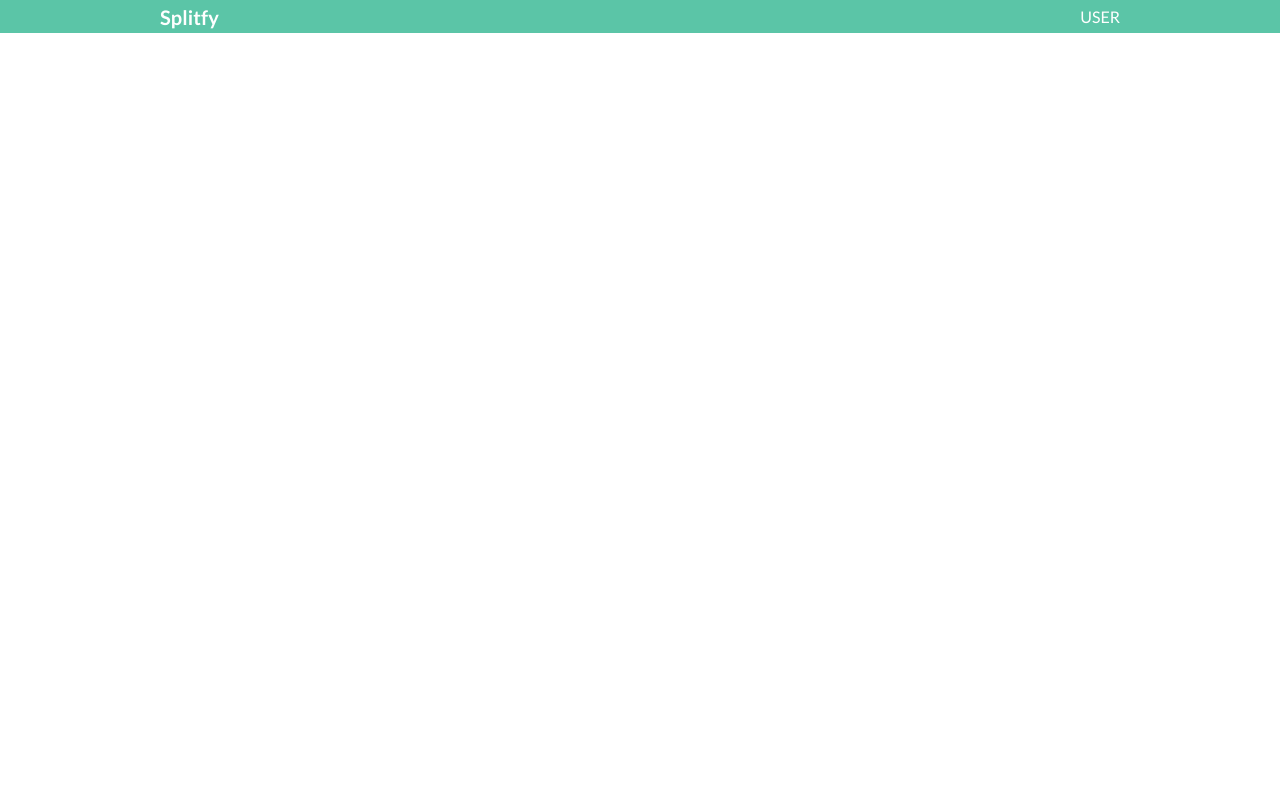
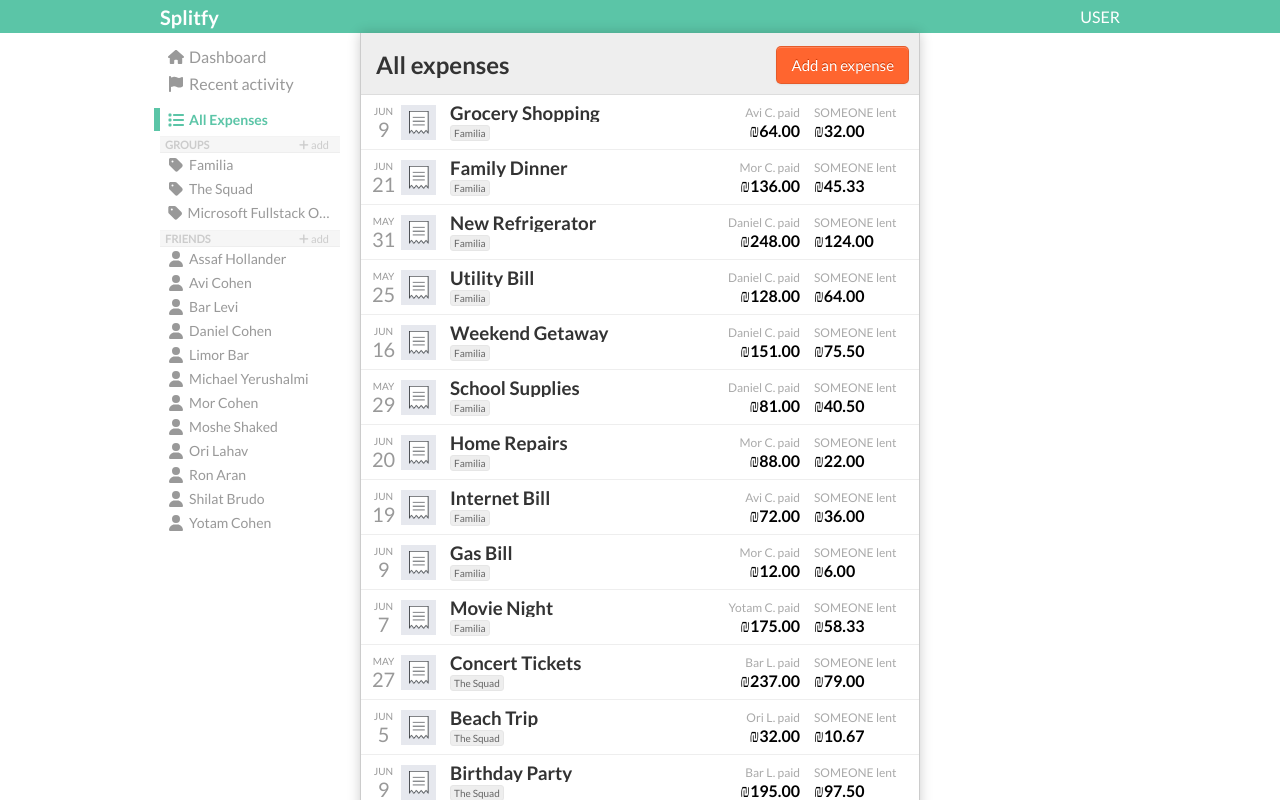
Before and after one commit to RonFelsenfeld/Splitfy-Frontend, a React (Vite) app: page /all in a window 1280 px wide. Before the commit this address had no page. Shown: the top 800 px of the page. Built offline with nearby package versions, Linux system fonts and the light colour scheme.

Commit message:
Add all expenses view

```diff
--- a/src/RootCmp.jsx
+++ b/src/RootCmp.jsx
@@ -7,6 +7,7 @@ import { WorkspaceIndex } from './pages/WorkspaceIndex'
 import { AppHeader } from './components/general/AppHeader'
 import { Dashboard } from './components/dashboard/Dashboard'
 import { ActivityLog } from './components/activity/ActivityLog'
+import { AllExpensesView } from './components/expense/AllExpensesView'
 import { GroupDetails } from './components/group/GroupDetails'
 import { FriendDetails } from './components/friend/FriendDetails'
 import { DynamicModal } from './components/modals/DynamicModal'
@@ -23,6 +24,7 @@ export function App() {
               <Route element={<WorkspaceIndex />} path="/">
                 <Route element={<Dashboard />} path="/dashboard" />
                 <Route element={<ActivityLog />} path="/activity" />
+                <Route element={<AllExpensesView />} path="/all" />
                 <Route element={<GroupDetails />} path="/groups/:groupId/:isAdding?" />
                 <Route element={<FriendDetails />} path="/friends/:friendId" />
               </Route>
--- /dev/null
+++ b/src/assets/style/components/expense/_all-expenses-view.scss
@@ -0,0 +1,3 @@
+.all-expenses-view {
+  @include mainColumnContainer;
+}
--- a/src/assets/style/components/expense/_expense-preview.scss
+++ b/src/assets/style/components/expense/_expense-preview.scss
@@ -12,6 +12,31 @@
 
   padding: em(10px) em(5px);
   border-block-end: 1px solid $expense-border-clr;
+
+  &.with-group {
+    grid-template-areas:
+      'date icon title paid-desc lent-desc'
+      'date icon group paid-amount lent-amount';
+
+    .btn-group {
+      grid-area: group;
+      justify-self: start;
+
+      padding-inline: 3px;
+      border: 1px solid $hovered-list-header-border-bottom-clr;
+      border-radius: 3px;
+      margin-inline-start: 14px;
+      margin-block-start: 1px;
+
+      font-size: em(10px);
+      color: $hovered-font-clr;
+      background-color: $group-header-bg-clr;
+
+      &:hover {
+        background-color: $hovered-list-header-border-bottom-clr;
+      }
+    }
+  }
 
   &:hover {
     background-color: $hovered-expense-bg-clr;
--- a/src/assets/style/main.scss
+++ b/src/assets/style/main.scss
@@ -56,6 +56,7 @@
 // * Expense
 @import 'components/expense/expense-preview';
 @import 'components/expense/expense-details';
+@import 'components/expense/all-expenses-view';
 
 // * Modal
 @import 'components/modals/edit-expense-modal';
--- /dev/null
+++ b/src/components/expense/AllExpensesView.jsx
@@ -0,0 +1,66 @@
+import { useEffect, useState } from 'react'
+import { useSelector } from 'react-redux'
+
+import { groupService } from '../../services/group.service.local'
+import { removeExpenseFromGroup } from '../../store/actions/group.actions'
+
+import { GeneralHeader } from '../general/GeneralHeader'
+import { ExpenseList } from './ExpenseList'
+import { EditExpenseModal } from '../modals/EditExpenseModal'
+
+export function AllExpensesView() {
+  const groups = useSelector(store => store.groupModule.groups)
+  const [expenses, setExpenses] = useState([])
+  const [expenseToEdit, setExpenseToEdit] = useState(null)
+  const [expenseToEditGroup, setExpenseToEditGroup] = useState(null)
+
+  useEffect(() => {
+    loadAllExpenses()
+  }, [groups])
+
+  function loadAllExpenses() {
+    const expenses = groupService.getAllExpensesFromGroups(groups)
+    setExpenses(expenses)
+  }
+
+  function onSetExpenseToEdit(expense) {
+    const group = groups.find(g => g._id === expense.group._id)
+    const expenseCopy = { ...expense }
+    delete expenseCopy.group
+
+    setExpenseToEdit(expenseCopy)
+    setExpenseToEditGroup(group)
+  }
+
+  async function onRemoveExpense(ev, expense) {
+    ev.preventDefault()
+    const { _id, group } = expense
+
+    try {
+      const fullGroup = groups.find(g => g._id === group._id)
+      await removeExpenseFromGroup(fullGroup, _id)
+    } catch (err) {
+      console.log('Had issues with removing expense:', err)
+    }
+  }
+
+  if (!expenses) return <div>Loading...</div>
+  return (
+    <section className="all-expenses-view">
+      <GeneralHeader title="All expenses" />
+      <ExpenseList
+        expenses={expenses}
+        onRemoveExpense={onRemoveExpense}
+        setExpenseToEdit={onSetExpenseToEdit}
+      />
+
+      {expenseToEdit && (
+        <EditExpenseModal
+          onCloseModal={() => setExpenseToEdit(null)}
+          group={expenseToEditGroup}
+          currentExpense={expenseToEdit}
+        />
+      )}
+    </section>
+  )
+}
--- a/src/components/expense/ExpensePreview.jsx
+++ b/src/components/expense/ExpensePreview.jsx
@@ -1,6 +1,7 @@
 import { useState } from 'react'
 import { utilService } from '../../services/util.service'
 import { ExpenseDetails } from './ExpenseDetails'
+import { NavLink } from 'react-router-dom'
 
 export function ExpensePreview({ expense, onRemoveExpense, setExpenseToEdit }) {
   const [isDetailsShown, setIsDetailsShown] = useState(false)
@@ -22,10 +23,10 @@ export function ExpensePreview({ expense, onRemoveExpense, setExpenseToEdit }) {
     return utilService.getFormattedCurrency(totalPerMember)
   }
 
-  const { title, at, paidBy, amount } = expense
+  const { title, at, paidBy, amount, group } = expense
   return (
     <>
-      <article className="expense-preview" onClick={onToggleDetails}>
+      <article className={`expense-preview ${group ? 'with-group' : ''}`} onClick={onToggleDetails}>
         <div className="expense-date flex column align-center">
           <span className="month">{utilService.getMonthFromTimestamp(at)}</span>
           <span className="date">{utilService.getDateFromTimestamp(at)}</span>
@@ -38,6 +39,11 @@ export function ExpensePreview({ expense, onRemoveExpense, setExpenseToEdit }) {
         />
 
         <h3 className="expense-title">{title}</h3>
+        {group && (
+          <NavLink to={`/groups/${group._id}`}>
+            <button className="btn-group">{group.title}</button>
+          </NavLink>
+        )}
 
         {paidBy && <p className="paid-desc">{utilService.getShortenName(paidBy.fullName)} paid</p>}
 
@@ -48,9 +54,10 @@ export function ExpensePreview({ expense, onRemoveExpense, setExpenseToEdit }) {
 
         <button
           className="btn-remove-expense"
-          onClick={() => onRemoveExpense(expense._id)}
+          onClick={ev => onRemoveExpense(ev, expense)}
         ></button>
       </article>
+
       <ExpenseDetails
         expense={expense}
         isDetailsShown={isDetailsShown}
--- a/src/components/group/GroupDetails.jsx
+++ b/src/components/group/GroupDetails.jsx
@@ -1,6 +1,6 @@
 import { useEffect, useState } from 'react'
 import { useNavigate, useParams } from 'react-router'
-import { useSelector } from 'react-redux'
+import { useDispatch, useSelector } from 'react-redux'
 
 import { groupService } from '../../services/group.service.local'
 import { loadGroup, removeExpenseFromGroup } from '../../store/actions/group.actions'
@@ -9,28 +9,33 @@ import { EmptyExpenses } from '../general/EmptyExpenses'
 import { GeneralHeader } from '../general/GeneralHeader'
 import { ExpenseList } from '../expense/ExpenseList'
 import { EditExpenseModal } from '../modals/EditExpenseModal'
+import { SET_GROUP } from '../../store/reducers/group.reducer'
 
 export function GroupDetails() {
   const group = useSelector(store => store.groupModule.currentGroup)
   const [expenseToEdit, setExpenseToEdit] = useState(null)
+
   const { groupId, isAdding } = useParams()
   const navigate = useNavigate()
+  const dispatch = useDispatch()
 
   useEffect(() => {
     loadGroup(groupId)
 
     // ! If click on add expense from another route --> automatically setExpenseToEdit
-
     if (isAdding) {
       setExpenseToEdit(groupService.getDefaultExpense())
       navigate(`/groups/${groupId}`)
     }
+
+    return () => dispatch({ type: SET_GROUP, group: null })
   }, [groupId])
 
   // todo - show user msg
-  async function onRemoveExpense(expenseId) {
+  async function onRemoveExpense(ev, { _id }) {
+    ev.preventDefault()
     try {
-      await removeExpenseFromGroup(group, expenseId)
+      await removeExpenseFromGroup(group, _id)
     } catch (err) {
       console.log('Had issues with removing expense:', err)
     }
--- a/src/services/group.service.local.js
+++ b/src/services/group.service.local.js
@@ -12,6 +12,7 @@ export const groupService = {
   getExpenseById,
   removeExpense,
   saveExpense,
+  getAllExpensesFromGroups,
   getDefaultGroup,
   getDefaultExpense,
   getMembersFullDetails,
@@ -90,6 +91,21 @@ function _updateExpense(group, expense) {
   expense.lastUpdated = Date.now()
   group.expenses.splice(expenseIdx, 1, expense)
   return save(group)
+}
+
+function getAllExpensesFromGroups(groups) {
+  return groups.reduce((expenses, group) => {
+    const groupExpenses = [...group.expenses]
+
+    // ! Creating expenses array with mini-version of it's group
+    const expensesWithGroups = groupExpenses.map(expense => {
+      const { _id, title } = group
+      return { ...expense, group: { _id, title } }
+    })
+
+    expenses.push(...expensesWithGroups)
+    return expenses
+  }, [])
 }
 
 ////////////////////////////////////////////////////
--- a/src/store/actions/group.actions.js
+++ b/src/store/actions/group.actions.js
@@ -1,5 +1,4 @@
 import { groupService } from '../../services/group.service.local'
-import { utilService } from '../../services/util.service'
 import {
   ADD_GROUP,
   EDIT_GROUP,
```
